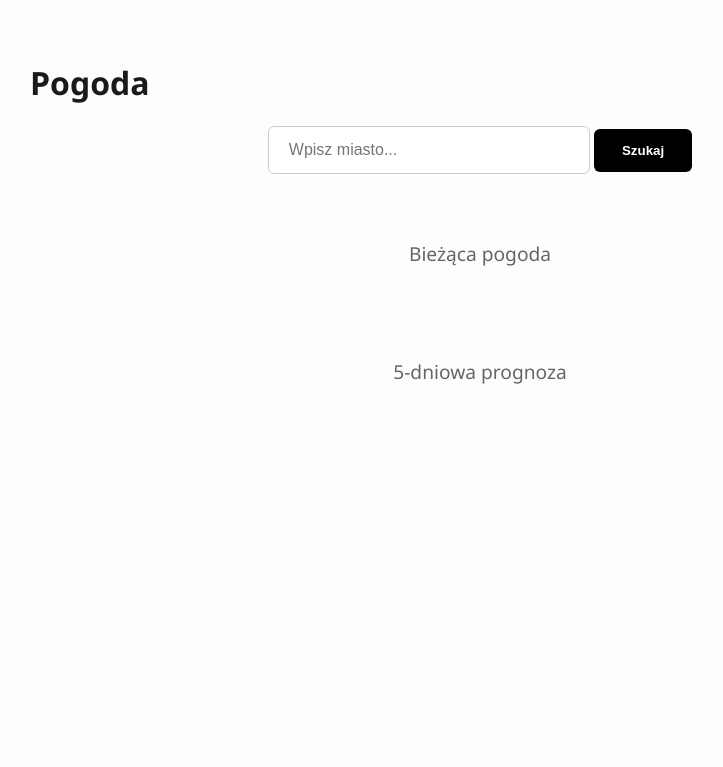
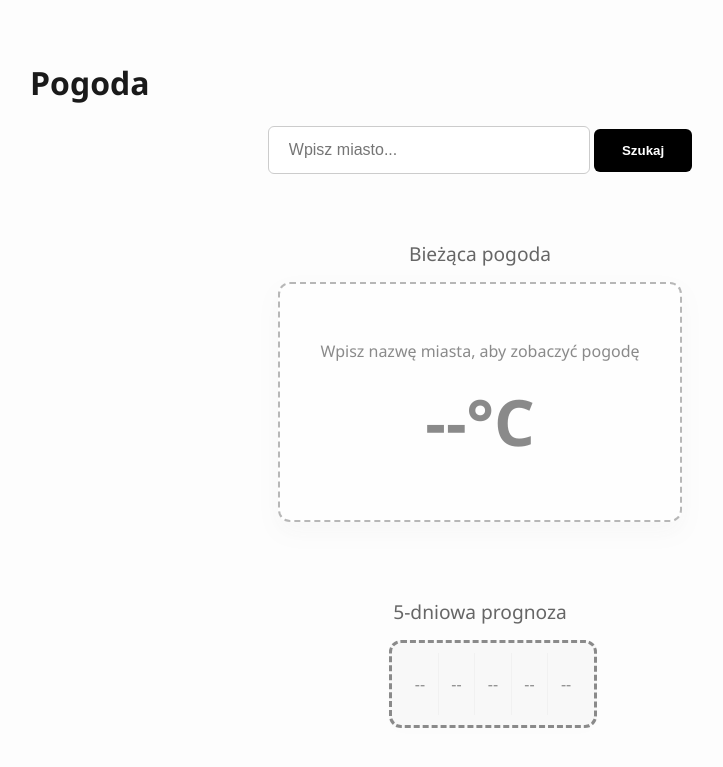
Before and after one commit to Gerdini85/Gerdini85.github.io, a PHP site: page / in a window 1280 px wide. Shown: the top 767 px of the page, without its empty margins (160-883 px from the left). Run offline with PHP 8.4, Linux system fonts and the light colour scheme.

Commit message:
dodanie poprawki bo nie przesłąłem

```diff
--- a/lab-d/index.html
+++ b/lab-d/index.html
@@ -18,13 +18,25 @@
     </div>
 
     <div class="current-weather-wrapper">
-        <h2>Bieżąca pogoda</h2> <div id="currentWeatherData">
-    </div>
+        <h2>Bieżąca pogoda</h2>
+        <div id="currentWeatherData">
+            <div class="current-card placeholder">
+                <p>Wpisz nazwę miasta, aby zobaczyć pogodę</p>
+                <div class="temp-large">--°C</div>
+            </div>
+        </div>
     </div>
 
     <div class="forecast-section">
         <h2>5-dniowa prognoza</h2>
         <div id="forecastData">
+            <div class="forecast-container-box placeholder-box">
+                <div class="forecast-item">--</div>
+                <div class="forecast-item">--</div>
+                <div class="forecast-item">--</div>
+                <div class="forecast-item">--</div>
+                <div class="forecast-item">--</div>
+            </div>
         </div>
     </div>
 </div>
--- a/lab-d/scripts.js
+++ b/lab-d/scripts.js
@@ -14,8 +14,8 @@ function getWeatherData(city) {
     return;
   }
 
-  currentWeatherData.innerHTML = '<div class="loading">Ładowanie danych pogodowych...</div>';
-  forecastData.innerHTML = '<div class="loading">Ładowanie prognozy pogody...</div>';
+  currentWeatherData.innerHTML = '<div class="current-card"><p class="loading-text">Ładowanie danych...</p></div>';
+  forecastData.innerHTML = '<div class="forecast-container-box"><p class="loading-text" style="width:100%">Pobieranie prognozy...</p></div>';
 
   getCurrentWeather(city);
 
--- a/lab-d/styles.css
+++ b/lab-d/styles.css
@@ -111,3 +111,15 @@ h2 {
   .forecast-container-box { flex-direction: column; }
   .forecast-item:not(:last-child) { border-right: none; border-bottom: 1px solid var(--separator); }
 }
+
+.placeholder, .placeholder-box{
+  opacity: 0.5;
+  filter: grayscale(1);
+  border-style: dashed !important;
+}
+
+.loading-text {
+  font-style: italic;
+  color: #666;
+  margin-top: 10px;
+}
```
